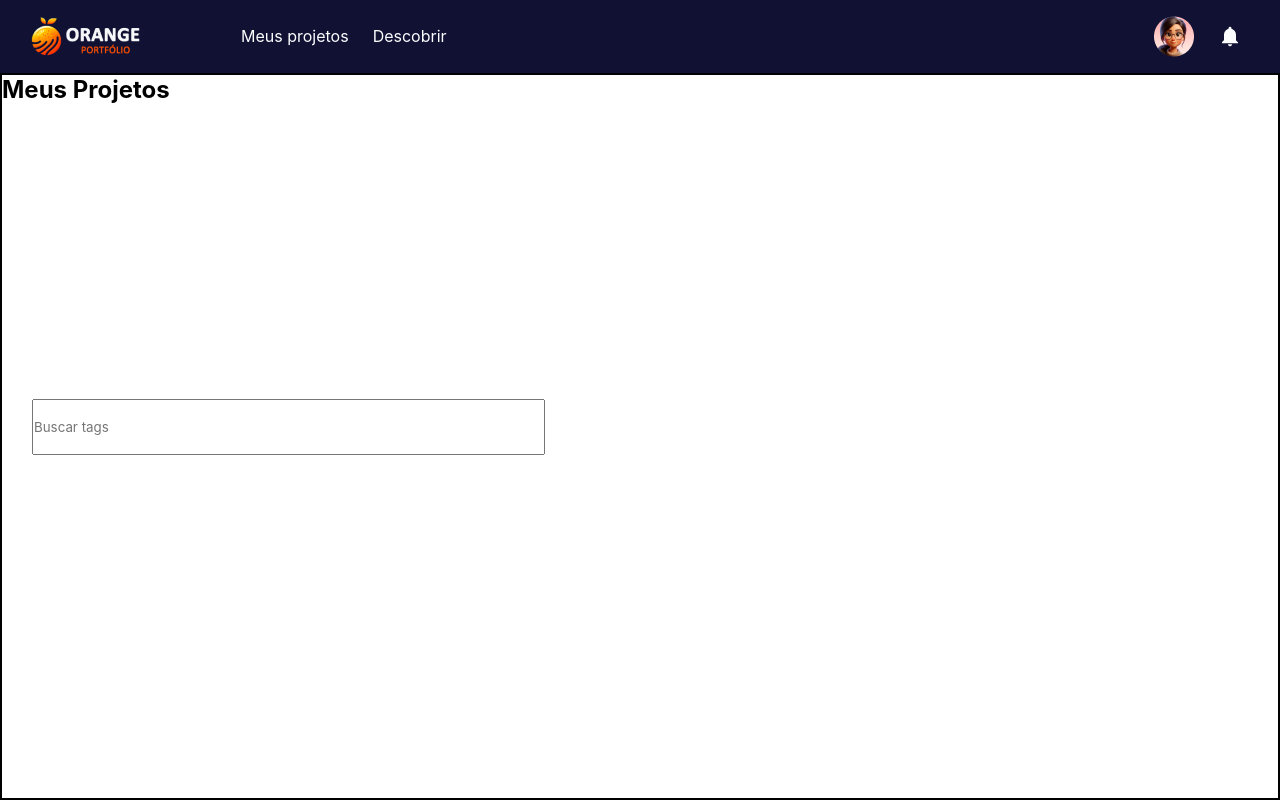
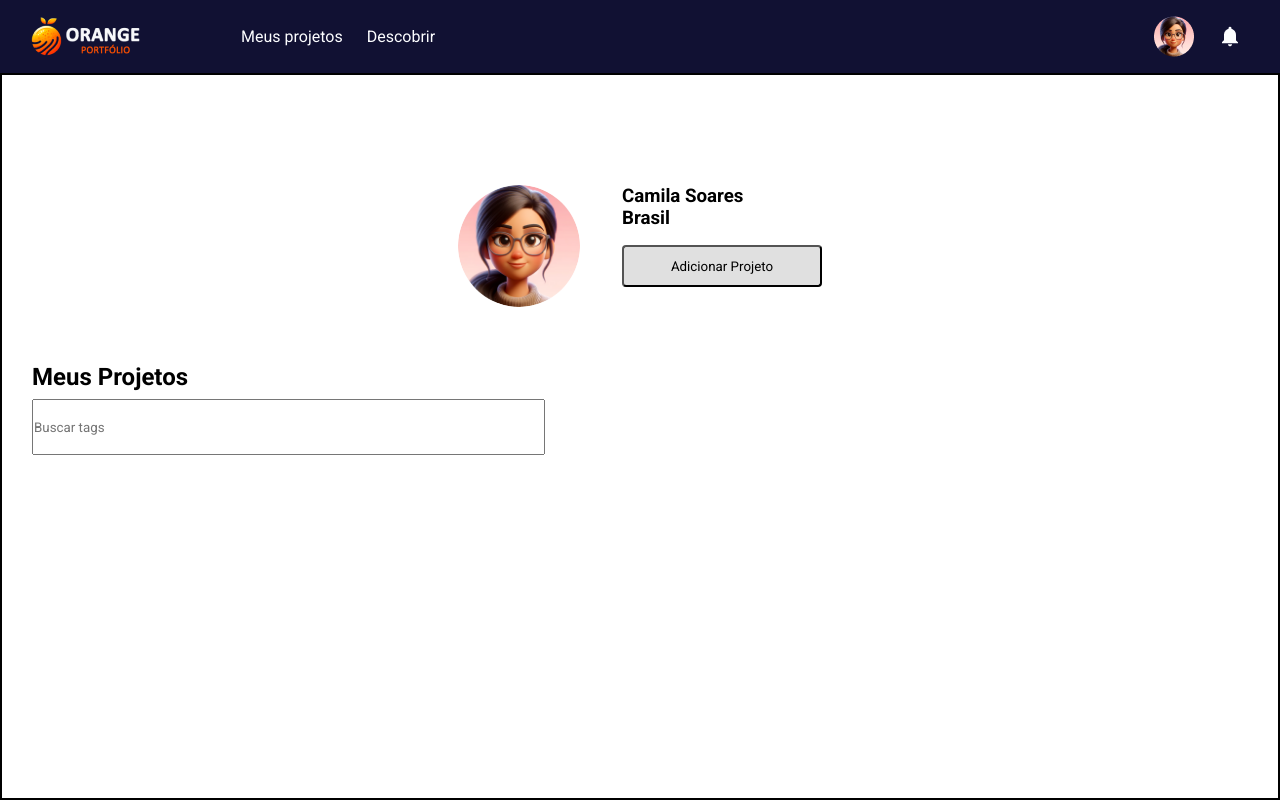
Before and after one commit to Indalecioolivo/HACKATHON-UNISANTA, a React (Vite) app: page /myprojects in a window 1280 px wide. Built offline with nearby package versions, Linux system fonts and the light colour scheme.

Commit message:
container CardUsuario finalizado

```diff
--- a/src/App.css
+++ b/src/App.css
@@ -1,5 +1,7 @@
+@import url('https://fonts.googleapis.com/css2?family=Roboto:ital,wght@0,100;0,300;0,400;0,500;0,700;0,900;1,100;1,300;1,400;1,500;1,700;1,900&display=swap');
+
 * {
-  font-family: Inter, system-ui, Avenir, Helvetica, Arial, sans-serif;
+  font-family: "Roboto", sans-serif;
   box-sizing: border-box;
 }
 
--- a/src/index.css
+++ b/src/index.css
@@ -1,8 +1,9 @@
 :root {
+
 }
 
 * {
-  font-family: Inter, system-ui, Avenir, Helvetica, Arial, sans-serif;
+  font-family: Arial, Helvetica, sans-serif;
   box-sizing: border-box;
   margin: 0;
   padding: 0;
--- /dev/null
+++ b/src/modules/CardUsuario/CardUsuario.css
@@ -0,0 +1,64 @@
+/* Card-perfil */
+
+.cardUsuario-container img {
+    /* Circle */
+
+    width: 122px;
+    height: 122px;
+
+    border-radius: 300px;
+
+    /* Inside auto layout */
+    flex: none;
+}
+
+.profile {
+    display: flex;
+    flex-direction: row;
+    align-items: flex-start;
+    gap: 42px;
+
+    position: absolute;
+    width: 364px;
+    height: 122px;
+    left: calc(50% - 364px/2);
+    top: 185px;
+}
+
+.text-input {
+    /* Text input container */
+
+    /* Auto layout */
+    display: flex;
+    flex-direction: column;
+    align-items: flex-start;
+    padding: 0px;
+    gap: 16px;
+
+    width: 155px;
+    height: 56px;
+
+
+    /* Inside auto layout */
+    flex: none;
+}
+
+.btn-card {
+    /* <Button>  */
+
+    display: flex;
+    flex-direction: column;
+    justify-content: center;
+    align-items: center;
+    padding: 8px 22px;
+
+    width: 200px;
+    height: 42px;
+
+    background: rgba(0, 0, 0, 0.12);
+    border-radius: 4px;
+
+    /* Inside auto layout */
+    flex: none;
+    order: 1;
+}
--- /dev/null
+++ b/src/modules/CardUsuario/CardUsuario.jsx
@@ -0,0 +1,19 @@
+import "./CardUsuario.css";
+import CardImage from "../../assets/cardImage.png";
+
+export default function CardUsuario() {
+  return (
+    <section className="cardUsuario-container">
+        <div className="profile">
+            <img src={CardImage} alt="card-profile-image"/>
+            <div className="text-input">
+                <div>
+                    <h1>Camila Soares</h1>
+                    <h3>Brasil</h3>
+                </div>
+                <button className="btn-card">Adicionar Projeto</button>
+            </div>
+        </div>
+    </section>
+  );
+}
--- a/src/routes/MyProjects/MyProjects.css
+++ b/src/routes/MyProjects/MyProjects.css
@@ -3,6 +3,9 @@
   border: 2px solid black;
 }
 
-.myprojects-container  h2 {
-
+.myprojects-container h2 {
+  position: absolute;
+  height: 10px;
+  left: 32px;
+  top: 363px;
 }
--- a/src/routes/MyProjects/MyProjects.jsx
+++ b/src/routes/MyProjects/MyProjects.jsx
@@ -1,10 +1,12 @@
 import "./MyProjects.css";
 import BuscadorTags from "../../modules/BuscadorTags/BuscadorTags";
+import CardUsuario from "../../modules/CardUsuario/CardUsuario";
 
 export default function MyProjects() {
   return (
     <section className="myprojects-container">
       <h2>Meus Projetos</h2>
+      <CardUsuario/>
       <BuscadorTags/>
     </section>
   );
```
Also changed, not shown: src/modules/GridProjeto/GridProjeto.jsx (added, +8 -0 lines), src/assets/cardImage.png (added), src/modules/GridProjeto/GridProjeto.css (added).
